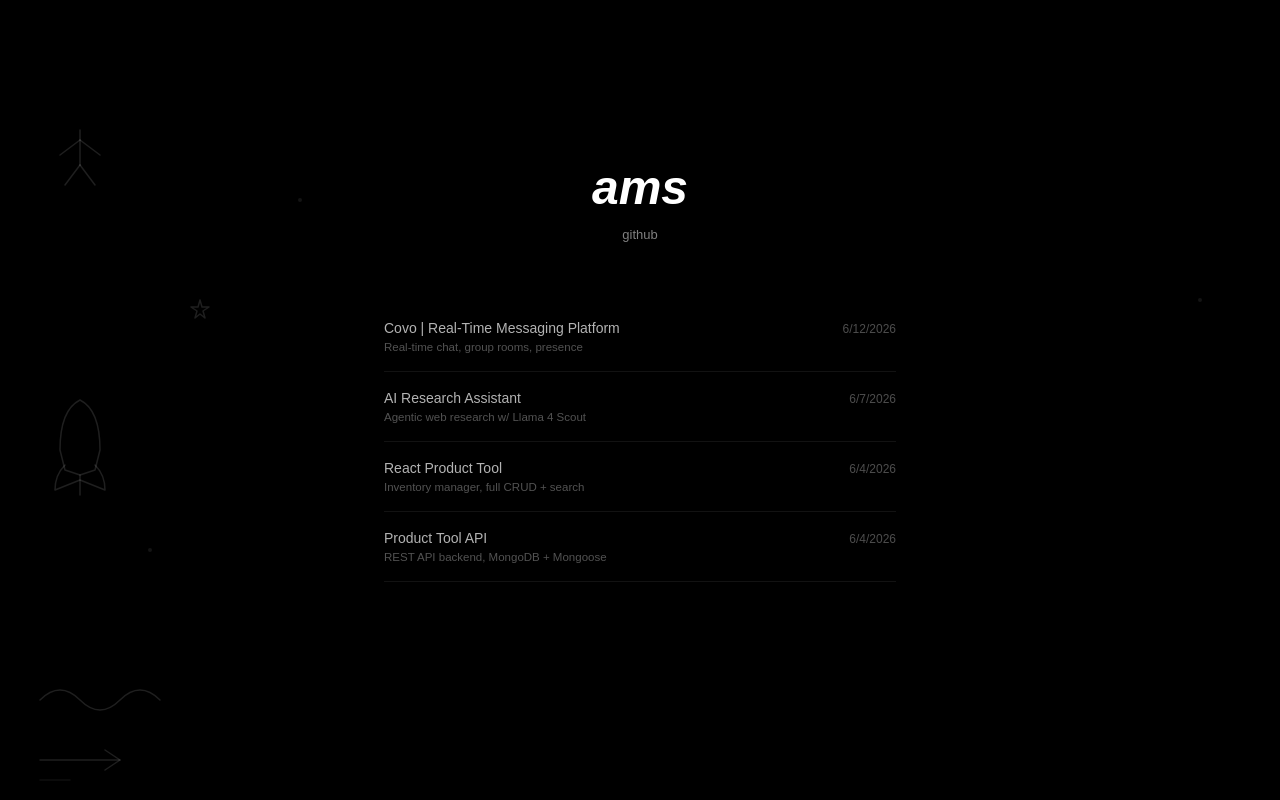
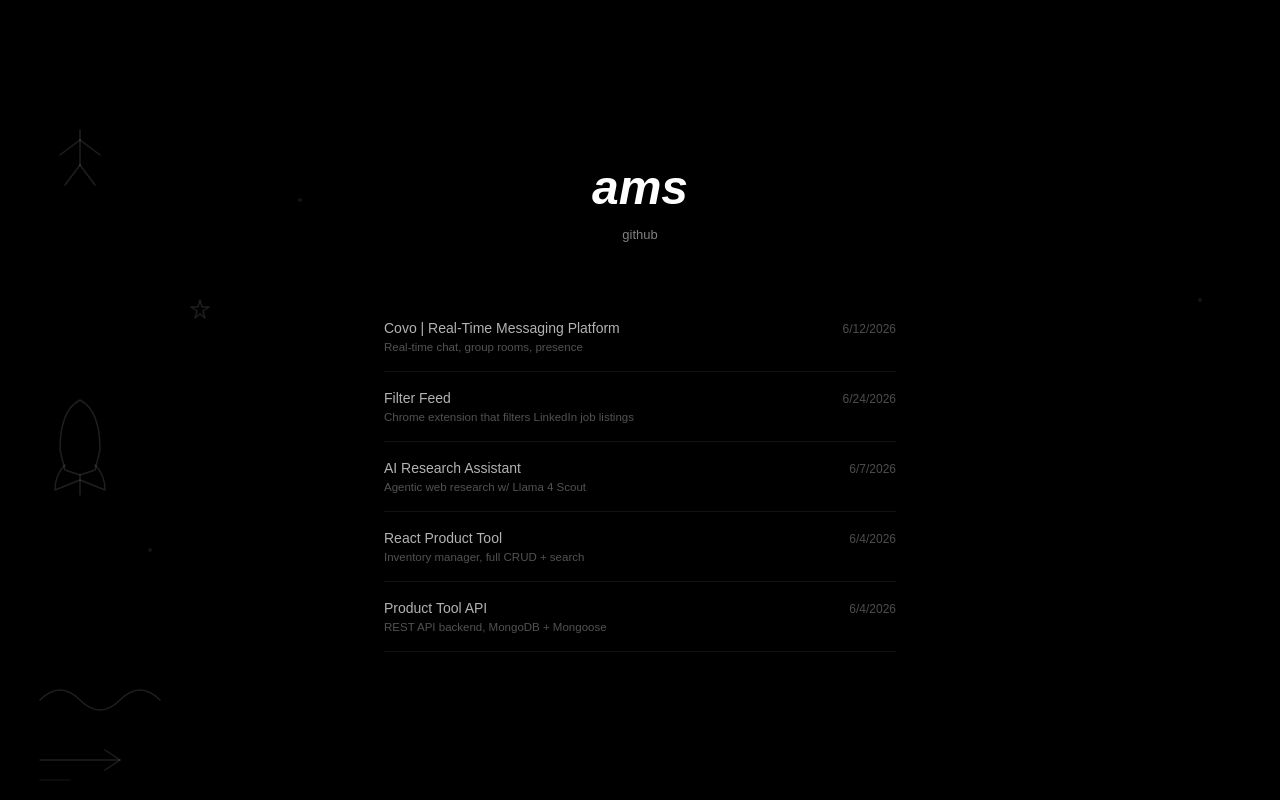
Before and after one commit to andinalloldtales/personal-website, a React (Vite) app: page / in a window 1280 px wide. Built offline with nearby package versions, Linux system fonts and the light colour scheme.

Commit message:
Add filter-feed repo

```diff
--- a/src/App.jsx
+++ b/src/App.jsx
@@ -4,6 +4,7 @@ import './index.css'
 
 const projects = [
   { name: "Covo | Real-Time Messaging Platform", description: "Real-time chat, group rooms, presence", url: "https://covochat.vercel.app/", year: "6/12/2026" },
+  { name: "Filter Feed", description: "Chrome extension that filters LinkedIn job listings", url: "https://github.com/andinalloldtales/filter-feed/tree/main", year: "6/24/2026" },
   { name: "AI Research Assistant", description: "Agentic web research w/ Llama 4 Scout", url: "https://amsresearch.vercel.app/", year: "6/7/2026" },
   { name: "React Product Tool", description: "Inventory manager, full CRUD + search", url: "https://github.com/andinalloldtales/react-product-tool", year: "6/4/2026" },
   { name: "Product Tool API", description: "REST API backend, MongoDB + Mongoose", url: "https://github.com/andinalloldtales/backend-product-tool", year: "6/4/2026" },
```
